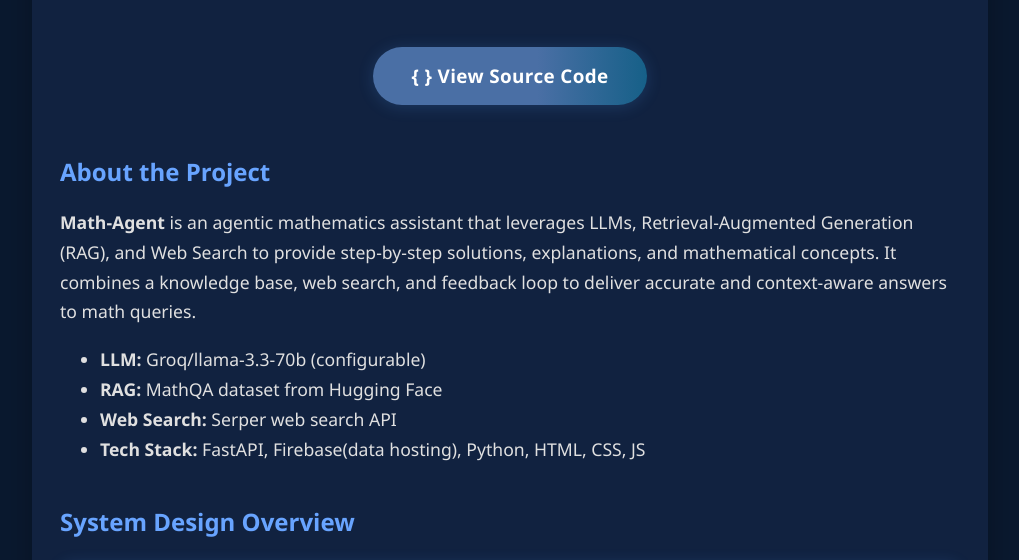
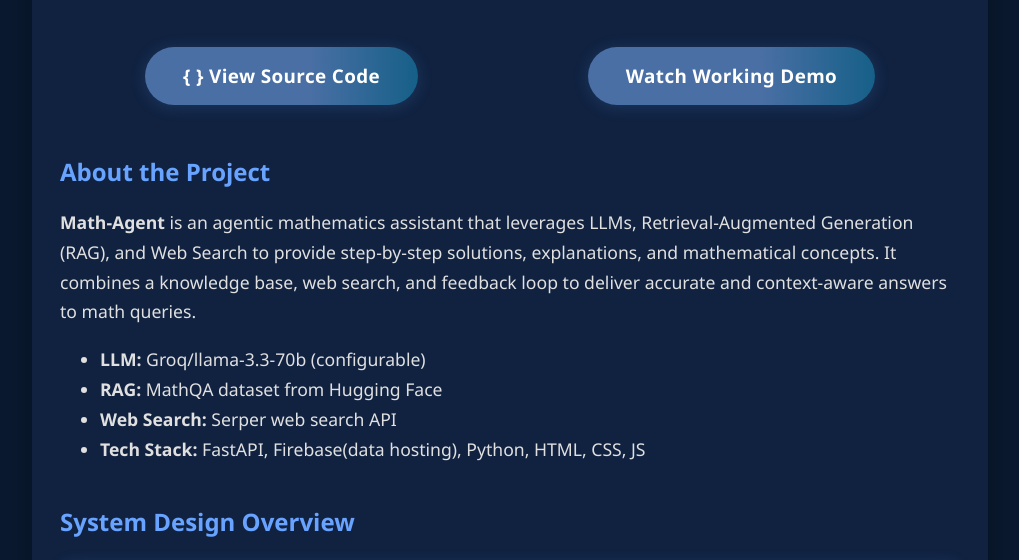
Before and after one commit to akhilbrucelee066/Math_Agent, a plain HTML site: page index.html in a window 1280 px wide. Shown: the part 192-752 px from the top of the page, without its empty margins (130-1149 px from the left). Drawn offline with Linux system fonts and the light colour scheme.

Commit message:
Update index.html

```diff
--- a/index.html
+++ b/index.html
@@ -19,6 +19,13 @@
           target="_blank"
         >
           { } View Source Code
+        </a>
+        <a
+          class="source-link main-btn"
+          href="https://youtu.be/-DQW8A85NaA?si=faNeP11kw-Ck508n"
+          target="_blank"
+        >
+          Watch Working Demo
         </a>
       </div>
       <div class="section">
```
